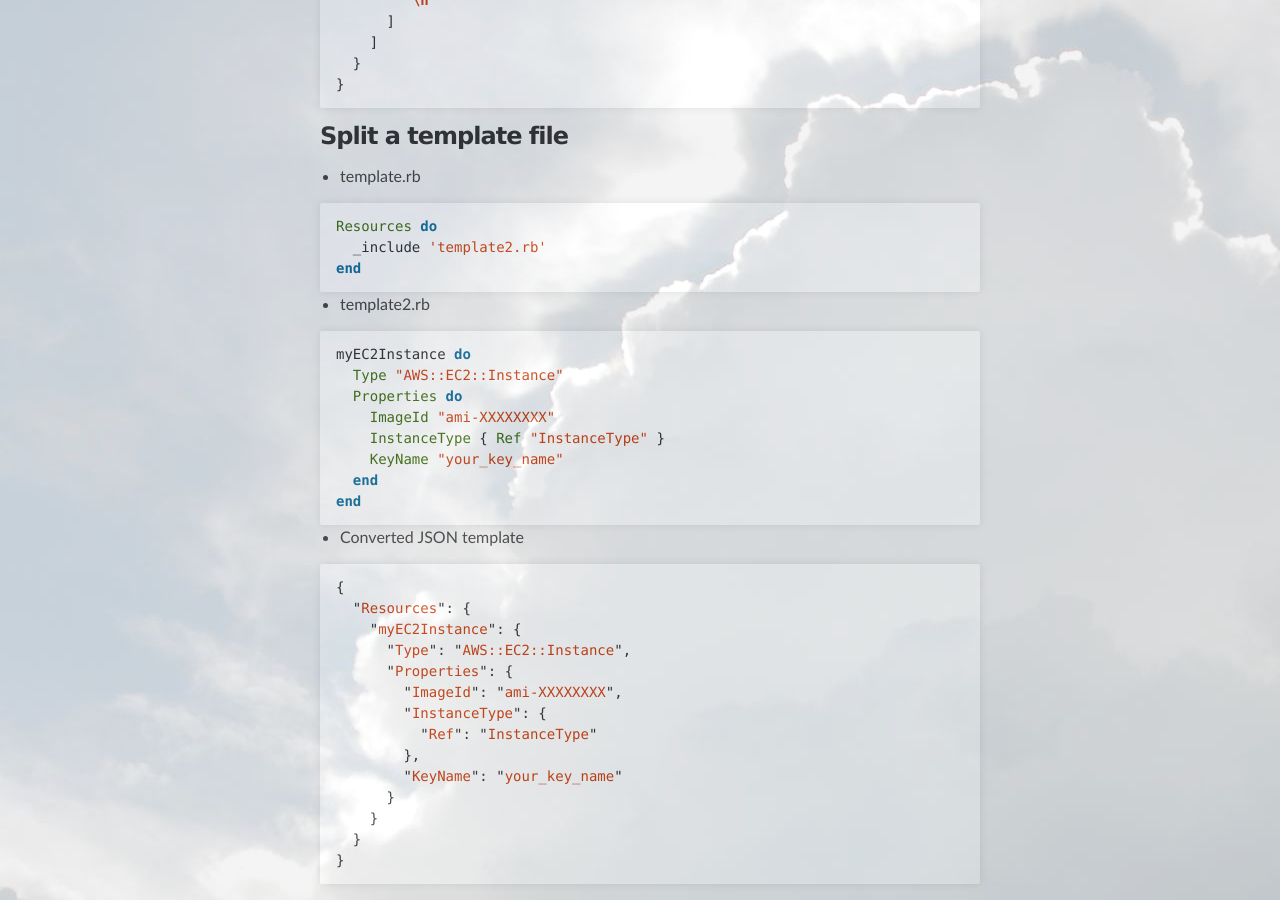
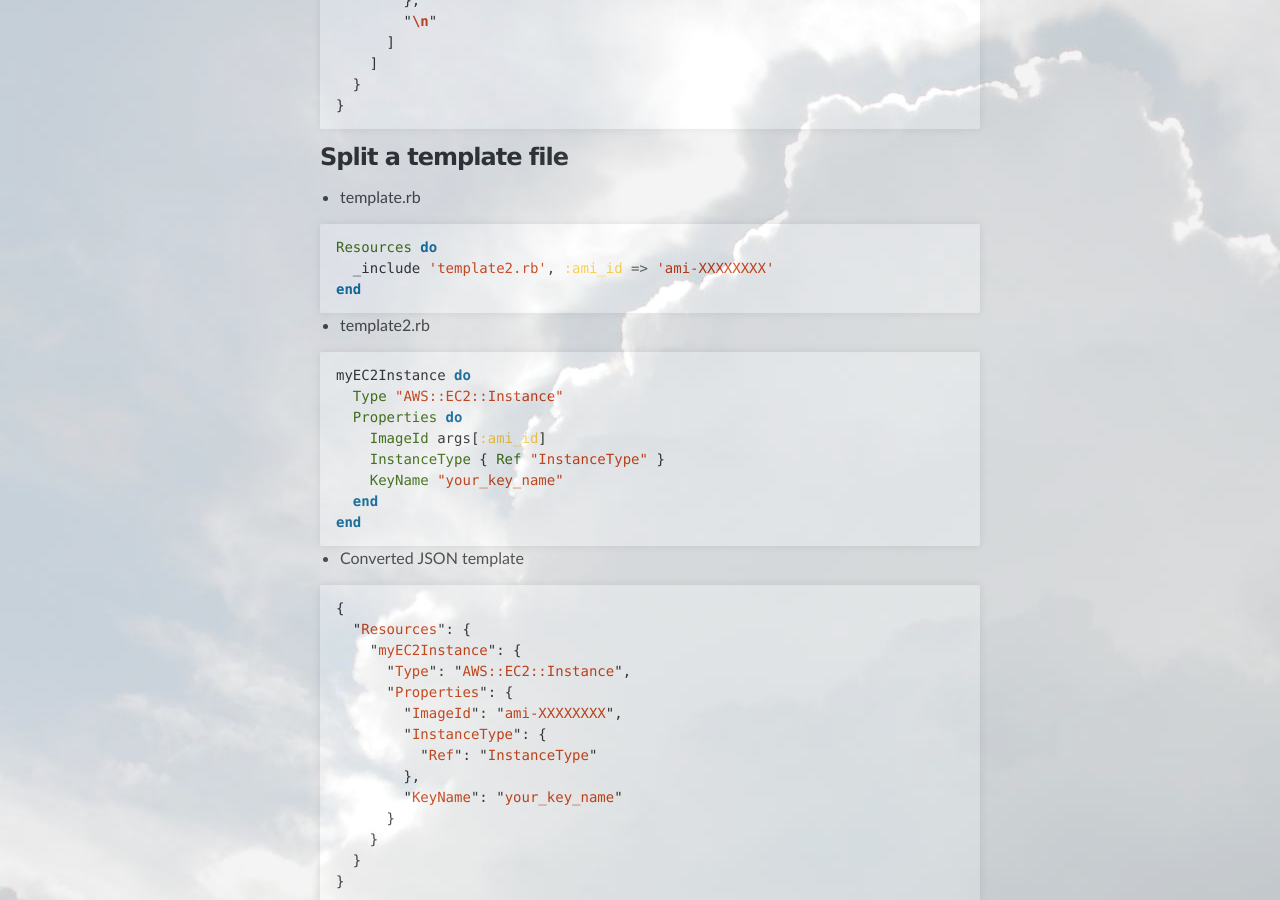
Before and after one commit to kumogata/kumogata, a Jekyll site: the page built from index.md, in a window 1280 px wide and 900 px high, scrolled down 4209 px. Built offline with Jekyll 4.4.1, drawn with Linux system fonts in a browser that asks for light colours.

Commit message:
Fix index page

```diff
--- a/index.md
+++ b/index.md
@@ -199,7 +200,7 @@ end
 
 {% highlight ruby %}
 Resources do
-  _include 'template2.rb'
+  _include 'template2.rb', :ami_id => 'ami-XXXXXXXX'
 end
 {% endhighlight %}
 
@@ -209,7 +210,7 @@ end
 myEC2Instance do
   Type "AWS::EC2::Instance"
   Properties do
-    ImageId "ami-XXXXXXXX"
+    ImageId args[:ami_id]
     InstanceType { Ref "InstanceType" }
     KeyName "your_key_name"
   end
```
Also changed, not shown: other parts of index.md (+1 -0 lines).
